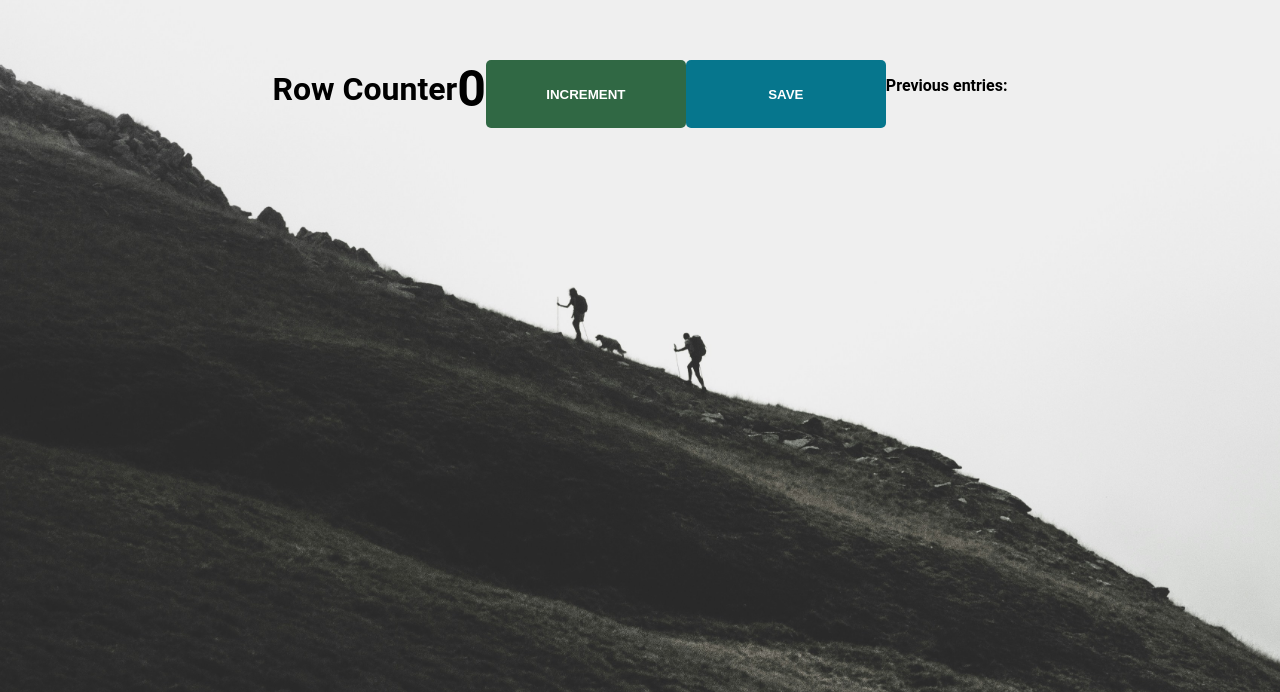
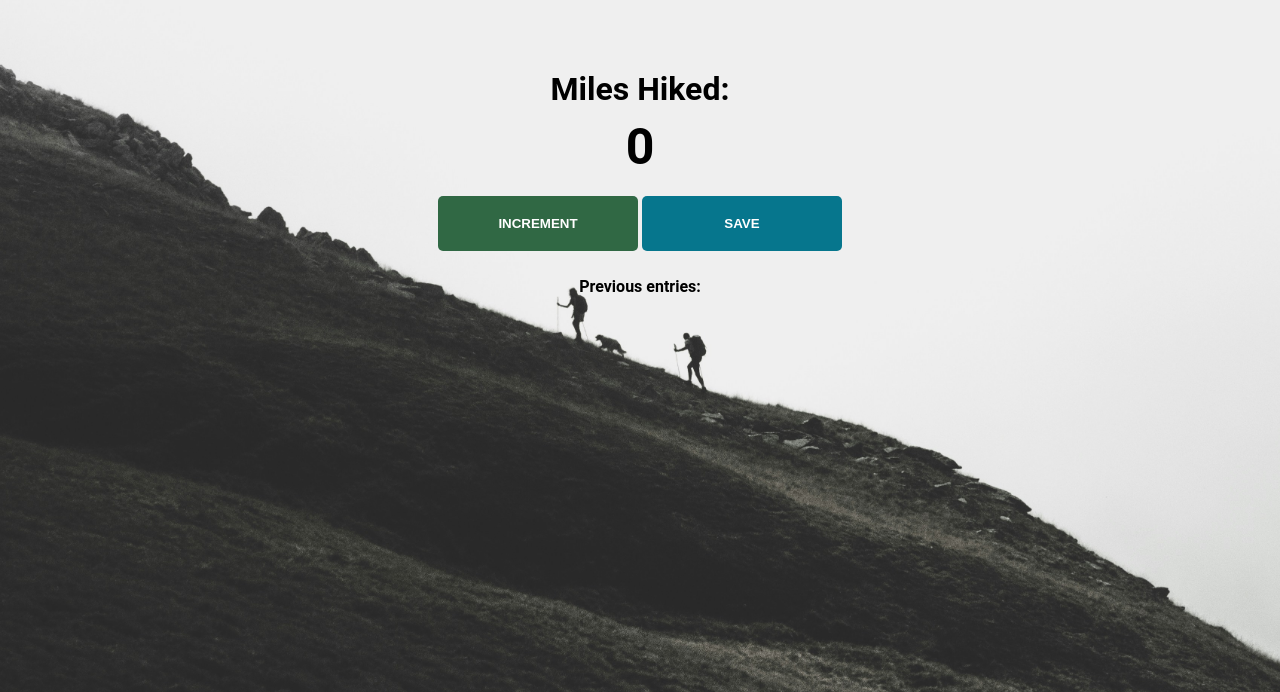
Before and after one commit to harrismalcolm/mile-tracker, a plain HTML site: page index.html in a window 1280 px wide. Shown: the part 108-800 px from the top of the page. Drawn offline with Linux system fonts and the light colour scheme.

Commit message:
Update index.html

```diff
--- a/index.html
+++ b/index.html
@@ -4,11 +4,13 @@
     </head>
     <body>
         <div class="container">
-            <h1>Row Counter</h1>
-            <h2 id="count-el">0</h2>
-            <button id="increment-btn" onclick="increment()">INCREMENT</button>
-            <button id="save-btn" onclick="save()">SAVE</button>
-            <p id="save-el">Previous entries: </p>
+            <div class="container--main">
+                <h1>Miles Hiked:</h1>
+                <h2 id="count-el">0</h2>
+                <button id="increment-btn" onclick="increment()">INCREMENT</button>
+                <button id="save-btn" onclick="save()">SAVE</button>
+                <p id="save-el">Previous entries: </p>
+            </div>
         </div>
         <script src="index.js">
             nnerText
```
